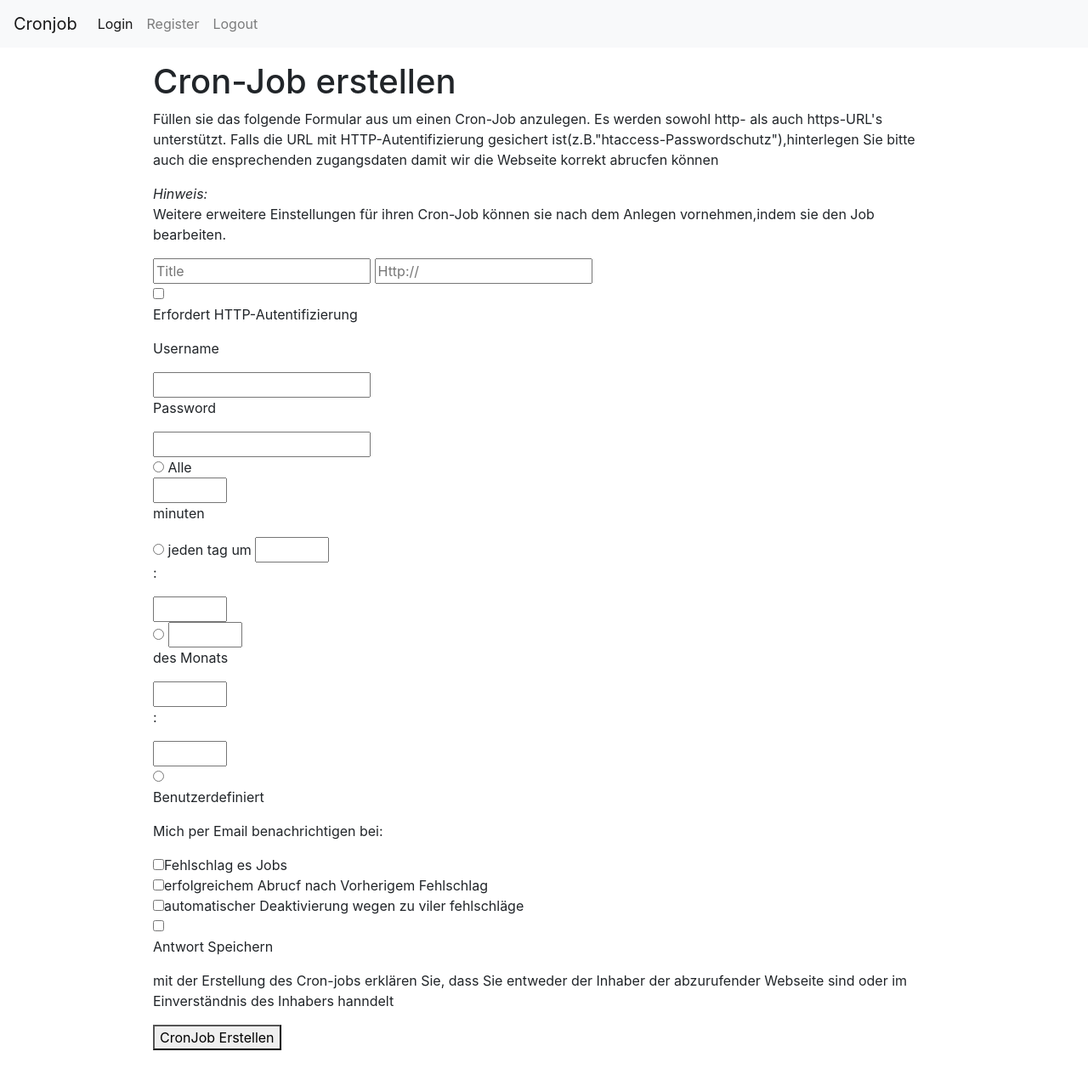
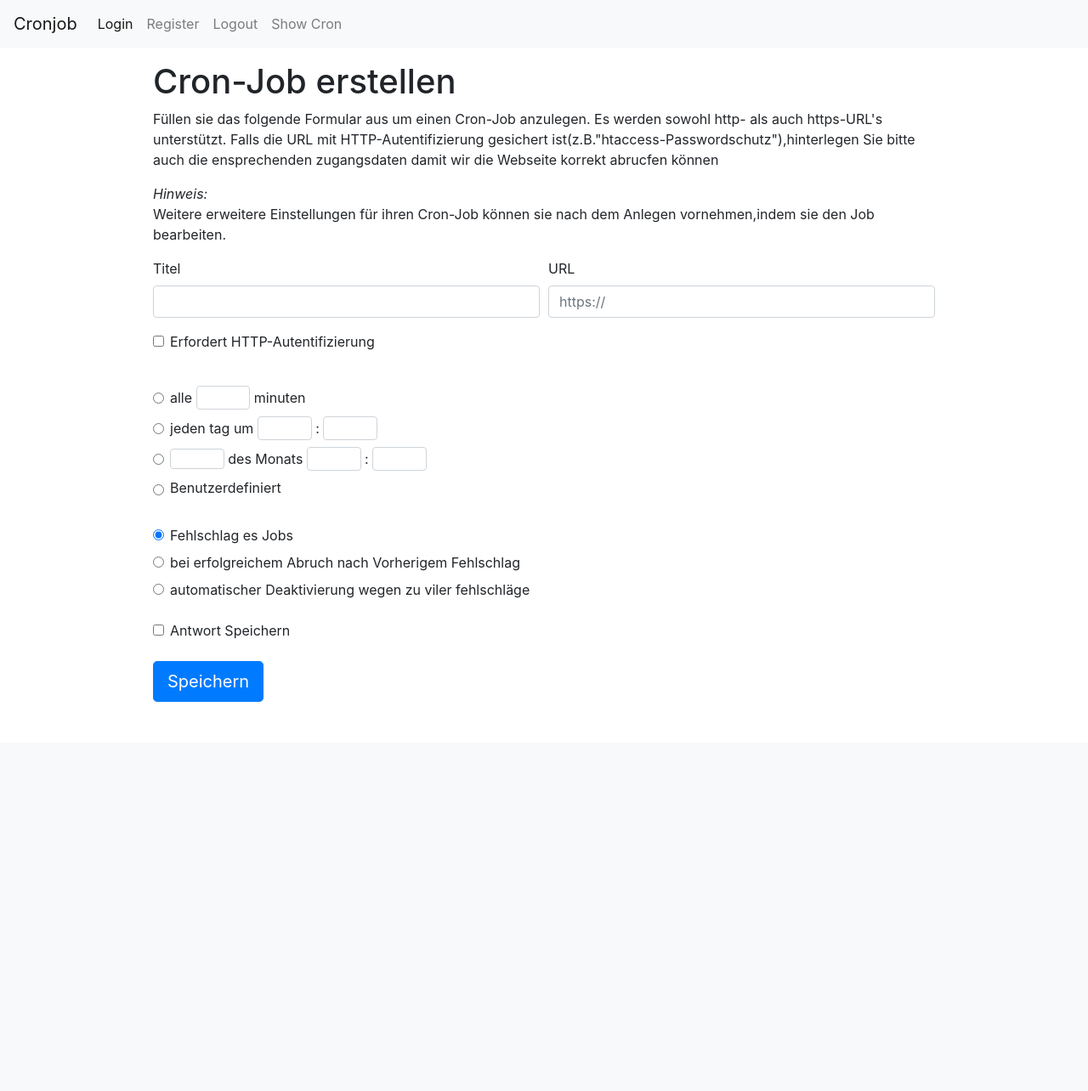
Before and after one commit to emanuele-Canzian/CronJob, a Django app: page / in a window 1280 px wide. Shown: the whole page at 85% size. After the commit the page ends 826 px from the top, so only its background shows below. Run offline with Django 3.2, Linux system fonts and the light colour scheme; a user stored in the database is signed in; some libraries are stand-ins or nearby versions.

Commit message:
finishline

```diff
--- a/Cronjob_Dev/models.py
+++ b/Cronjob_Dev/models.py
@@ -22,5 +22,9 @@ class CronJob(models.Model):
 
     weekday = models.CharField(max_length=30, null=False, default='')
 
+    cronejob = models.CharField(max_length=30, null=True)
+
+
+
     def __str__(self):
-        return f"{self.title} \t - {self.url}"
+        return f"{self.title} - {self.url}"
--- a/Cronjob_Dev/views.py
+++ b/Cronjob_Dev/views.py
@@ -33,9 +33,9 @@ def login_user(request):
     else:
         return render(request, 'Cronjob_Dev/login_user.html', {})
 
+    def cron(request):
 
-def cron(request):
-    return render(request, 'Cronjob_Dev/cron.html')
+        return render(request, 'Cronjob_Dev/cron.html')
 
 
 def register_user(request):
@@ -48,7 +48,7 @@ def register_user(request):
             user = authenticate(username=username, password=password)
             login(request, user)
             messages.success(request, 'u have been registet')
-            return redirect('cron')
+            return redirect('index')
 
     else:
         form = SignUpForm()
@@ -62,8 +62,16 @@ def logout_user(request):
     messages.success(request, 'You have been logout')
     return redirect('index')
 
+def screen(request):
+    all_records = CronJob.objects.all
+    return render(request, 'Cronjob_Dev/screen.html', {'all_records': all_records})
 
-def cron(request):
+
+
+
+
+def index(request):
+
     if request.method == 'POST':
         tablefill = CronJob()
         title = request.POST.get('title')
@@ -81,40 +89,39 @@ def cron(request):
                 enc_password = ''
             if auth == 'on' and username == '' or password == '':
                 messages.error(request, 'wen http aktiviert ist müssen sie einen benutzer und Passwort eingeben')
-                return render(request, 'Cronjob_Dev/cron.html')
+                return render(request, 'Cronjob_Dev/index.html')
         if auth is None:
             auth = False
-
-        print("hallllllllllllllloooooooooooo", auth)
 
         auswahl = request.POST.get('ausführung')
         username = request.POST.get('username')
         password = request.POST.get('password')
-        if auswahl == '1':
+        if auswahl == 'firstbut':
             minute = request.POST.get('min1')
+
             tablefill.minute = minute
-        if auswahl == '2':
+            tablefill.cronejob = minute + " *" + " *" + " *" + " *"
+
+        if auswahl == 'secondbut':
             hour = request.POST.get('hour1')
-            tablefill.hour = hour
             minute = request.POST.get('min2')
-            tablefill.minute = minute
-        if auswahl == '3':
+            tablefill.cronejob = minute + hour + " *" + " *" + " *"
+
+        if auswahl == 'thirdbut':
             day = request.POST.get('day')
-            tablefill.dayOfMonth = day
             hour = request.POST.get('hour2')
-            tablefill.hour = hour
             minute = request.POST.get('min3')
-            tablefill.minute = minute
+            tablefill.cronejob = minute + hour + day + " *" + " *"
 
-        print("HEREE ")
+
+
         tablefill.title = title
         tablefill.url = url
         tablefill.username = username
         tablefill.password = password
         tablefill.auth = auth
-
         tablefill.save()
 
         return render(request, 'Cronjob_Dev/index.html')
     else:
-        return render(request, 'Cronjob_Dev/cron.html')
+        return render(request, 'Cronjob_Dev/index.html')
--- a/Dev_Django/urls.py
+++ b/Dev_Django/urls.py
@@ -9,4 +9,5 @@ urlpatterns = [
     path('login/', views.login_user, name='login'),
     path('logout/', views.logout_user, name="logout"),
     path('register/', views.register_user, name="register"),
+    path('screen/', views.screen, name="screen"),
 ]
--- a/static/Cronjob_Dev/css/style.css
+++ b/static/Cronjob_Dev/css/style.css
@@ -0,0 +1,13 @@
+
+
+.nbc{
+    background-color: #ffffff;
+}
+#border2{
+    display: none;
+}
+.w-15{
+    width: 15% !important;
+    border-radius: .25rem;
+    border: 1px solid #ced4da;
+}
--- /dev/null
+++ b/static/Cronjob_Dev/js/script.js
@@ -0,0 +1,24 @@
+$(document).ready(function () {
+
+    $(function () {
+        $('.radio-button').on('change', function () {
+            var cron = $(this).val();
+            $('.disabled-radio').not('#' + cron).prop('disabled', true);
+            $('.' + cron).prop('disabled', false);
+
+            console.log($('.disabled-radio').not('#' + cron).prop('disabled', true));
+            console.log($('.' + cron).prop('disabled', false));
+        });
+    });
+
+
+});
+
+  function showBorder() {
+        var x = document.getElementById("border2");
+        if (x.style.display === "flex") {
+            x.style.display = "none";
+        } else {
+            x.style.display = "flex";
+        }
+    }
--- a/templates/Cronjob_Dev/base.html
+++ b/templates/Cronjob_Dev/base.html
@@ -2,7 +2,7 @@
 
 
 <!doctype html>
-<html lang="en">
+<html lang="de-CH">
 <head>
     <!-- Required meta tags -->
     <meta charset="utf-8">
@@ -11,7 +11,7 @@
     <!-- Bootstrap CSS -->
     <link rel="stylesheet" href="https://stackpath.bootstrapcdn.com/bootstrap/4.3.1/css/bootstrap.min.css"
           integrity="sha384-ggOyR0iXCbMQv3Xipma34MD+dH/1fQ784/j6cY/iJTQUOhcWr7x9JvoRxT2MZw1T" crossorigin="anonymous">
-    <link rel="stylesheet" href="{% static 'static/Cronjob_Dev/css/style.css' %}">
+    <link rel="stylesheet" href="{% static 'Cronjob_Dev/css/style.css' %}">
     <title>Hello, world!</title>
 </head>
 <body>
@@ -36,6 +36,9 @@
                 <li class="nav-item">
                     <a class="nav-link" href="{% url 'logout' %}">Logout</a>
                 </li>
+                <li class="nav-item">
+                    <a class="nav-link" href="{% url 'screen' %}">Show Cron</a>
+                </li>
             </ul>
             <form class="form-inline my-2 my-lg-0">
             </form>
@@ -57,7 +60,6 @@
                 <li class="nav-item">
                     <a class="nav-link" href="{% url 'register' %}">Register</a>
                 </li>
-
 
 
             </ul>
@@ -88,5 +90,7 @@
 <script src="https://stackpath.bootstrapcdn.com/bootstrap/4.3.1/js/bootstrap.min.js"
         integrity="sha384-JjSmVgyd0p3pXB1rRibZUAYoIIy6OrQ6VrjIEaFf/nJGzIxFDsf4x0xIM+B07jRM"
         crossorigin="anonymous"></script>
+
+<script src="{% static 'Cronjob_Dev/js/script.js' %}"></script>
 </body>
 </html>
--- a/templates/Cronjob_Dev/index.html
+++ b/templates/Cronjob_Dev/index.html
@@ -6,11 +6,11 @@
     {% if user.is_authenticated %}
         <form method="post">
             {% csrf_token %}
-            <div class="container-all">
+            <div>
 
-                <div class="hallo">
+                <div>
                     <h1>Cron-Job erstellen</h1>
-                    <p class="bla">Füllen sie das folgende Formular aus um einen Cron-Job anzulegen. Es werden sowohl
+                    <p>Füllen sie das folgende Formular aus um einen Cron-Job anzulegen. Es werden sowohl
                         http- als auch https-URL's unterstützt. Falls die URL mit HTTP-Autentifizierung gesichert
                         ist(z.B."htaccess-Passwordschutz"),hinterlegen Sie bitte auch die ensprechenden zugangsdaten
                         damit wir die Webseite korrekt abrucfen können</p>
@@ -19,87 +19,157 @@
                             vornehmen,indem sie den Job bearbeiten.</p>
                     </div>
                 </div>
+                <!--Titel und Url -->
 
-                <div class="container1">
-                    <input type="text" name="title" placeholder="Title" class="title1">
-                    <input type="text" name="url" placeholder="Http://" class="title1">
+                <div class="form-row">
+                    <div class="form-group col-md-6">
+                        <label for="titlecon">Titel</label>
+                        <input type="text" class="form-control" id="titlecon" name="title">
+                    </div>
+                    <div class="form-group col-md-6">
+                        <label for="urlcon">URL</label>
+                        <input type="url" class="form-control" id="urlcon" placeholder="https://" name="url">
+                    </div>
                 </div>
-                <div class="container2">
-                    <div class="autent">
-                        <input type="checkbox" class="checkboxx" name="auth" value="on">
-                        <p>Erfordert HTTP-Autentifizierung</p>
-                    </div>
-                    <div class="containerim">
-                        <div class="flosidee1">
-                            <p>Username</p>
-                            <input type="text" name="username" class="sla">
-                        </div>
-                        <div class="flosidee2">
-                            <p>Password</p>
-                            <input type="text" name="password" class="sla">
+
+
+                <!-- Erfordert Authentifizierung-->
+                <div class="form-group row">
+                    <div class="col-md-6">
+                        <div class="form-check">
+                            <input class="form-check-input" type="checkbox" id="gridCheck1" onclick="showBorder()">
+                            <label class="form-check-label" for="gridCheck1" name="auth" value="on">
+                                Erfordert HTTP-Autentifizierung
+                            </label>
                         </div>
                     </div>
                 </div>
-                <div class="container3">
-                    <div class="firstAusführung">
-                        <input type="radio" name="ausführung" class="abstand" value="1"> Alle
-                        <div>
-                            <input class="number" name="min1" type="number" max="59" min="0" id="minfield">
-                            <p>minuten</p>
-                        </div>
-                    </div>
+
+                <script>
+
+                </script>
+
+                <!--Username und Passwort-->
 
 
-                    <div class="secondAusführung">
-                        <input type="radio" name="ausführung" class="abstand" value="2"> jeden tag um
-                        <input class="number" name="hour1" type="number" max="24" min="0" id="hourfield">
-                        <p>:</p>
-                        <input class="number" name="min2" type="number" max="59" min="0" id="minfield">
-
+                <div class="form-row visability" id="border2">
+                    <div class="form-group col-md-6">
+                        <label for="usercon">Username</label>
+                        <input type="text" class="form-control" id="usercon" name="username">
                     </div>
-
-                    <div class="thirdAusführung">
-                        <input type="radio" name="ausführung" class="abstand" value="3">
-                        <input class="number" name="day" type="number" max="31" min="0" id="dayfield">
-                        <p>des Monats</p>
-                        <input class="number" name="hour2" type="number" max="24" min="0" id="hourfield">
-                        <p>:</p>
-                        <input class="number" name="min3" type="number" max="59" min="0" id="minfield">
-                    </div>
-
-                    <div class="fourthAusführung">
-                        <input type="radio" name="ausführung" class="abstand" value="4">
-                        <P>Benutzerdefiniert</P>
+                    <div class="form-group col-md-6">
+                        <label for="pwcon">Password</label>
+                        <input type="password" class="form-control" id="pwcon" name="password">
                     </div>
                 </div>
 
-                <div class="container4">
-                    <div class="benachrchtigung">
-                        <p class="thelast">Mich per Email benachrichtigen bei:</p>
-                        <div class="ben"><input type="checkbox" class="inline1"><span
-                                class="inline">Fehlschlag es Jobs</span></div>
-                        <div class="ben"><input type="checkbox" class="inline1"><span class="inline">erfolgreichem Abrucf nach Vorherigem Fehlschlag</span>
+                <br>
+                <!-- Ausführung-->
+
+                <div class="row-form">
+                    <div class="row-md-6">
+                        <!-- 1.radio Button-->
+                        <div class="form-check col-md-6  " style="vertical-align: middle;">
+                            <input class="form-check-input mt-2 radio-button" type="radio" name="ausführung"
+                                   value="firstBtn"
+                                   id="firstcron">
+                            alle
+                            <input class="disabled-radio firstBtn w-15" name="min1" type="number" max="59" min="0"
+                                   id="firstMin">
+                            minuten
                         </div>
-                        <div class="ben"><input type="checkbox" class="inline1"><span class="inline">automatischer Deaktivierung wegen zu viler fehlschläge</span>
+
+                        <!--2.radio Button-->
+
+                        <div class="form-check col-md-6 mt-2">
+
+                            <input class="form-check-input mt-2 radio-button" type="radio" name="ausführung"
+                                   value="secondBtn"
+                                   id="secondcron">
+                            jeden tag um
+                            <input class="disabled-radio secondBtn w-15" name="hour1" type="number" max="24" min="0"
+                                   id="secondHour">
+                            :
+                            <input class="disabled-radio secondBtn w-15" name="min2" type="number" max="59" min="0"
+                                   id="secondMin">
+                        </div>
+
+
+                        <!-- 3.radio Button-->
+                        <div class="form-check col-md-6 mt-2">
+                            <input class="form-check-input mt-2 radio-button" type="radio" name="ausführung"
+                                   value="thirdbut"
+                                   id="thirdcron">
+                            <input class="disabled-radio thirdbut h-25 w-15" name="day" type="number" max="31" min="0"
+                                   id="thirdDay">
+                            des Monats
+                            <input class="disabled-radio thirdbut w-15" name="hour2" type="number" max="24" min="0"
+                                   id="thirdHour">
+                            :
+                            <input class="disabled-radio thirdbut w-15" name="min3" type="number" max="59" min="0"
+                                   id="thirdMin">
+
+                        </div>
+                        <!-- 4.radio Button-->
+                        <div class="form-check col-md-6 mt-2">
+                            <input class="form-check-input mt-2 radio-button" type="radio" name="ausführung"
+                                   value="fourthbut"
+                                   id="fourthcron">
+                            Benutzerdefiniert
+
                         </div>
                     </div>
                 </div>
-                <div class="container5">
-                    <div class="allgemein">
-                        <input type="checkbox" class="inline">
-                        <p class="inline">Antwort Speichern</p>
+
+                <br>
+                <!-- Benachrichtigung-->
+
+                <div class="row-form">
+                    <div class="row-md-6">
+
+                        <div class="form-check col-md-8 mt-2">
+                            <input class="form-check-input" type="radio" name="gridRadios1" value="firstbut"
+                                   id="firstrad" checked>
+                            Fehlschlag es Jobs
+                        </div>
+
+
+                        <div class="form-check col-md-8 mt-2">
+
+                            <input class="form-check-input" type="radio" name="gridRadios1" value="secondbut"
+                                   id="secondrad">
+                            bei erfolgreichem Abruch nach Vorherigem Fehlschlag
+                        </div>
+
+
+                        <div class="form-check col-md-8 mt-2">
+                            <input class="form-check-input" type="radio" name="gridRadios1" value="thirdbut"
+                                   id="thirdcrad">
+                            automatischer Deaktivierung wegen zu viler fehlschläge
+                        </div>
+
                     </div>
                 </div>
-                <p>mit der Erstellung des Cron-jobs erklären Sie, dass Sie entweder der Inhaber der abzurufender
-                    Webseite sind oder im Einverständnis des Inhabers hanndelt</p>
-                <button name="button" class="button" type="submit">CronJob Erstellen</button>
-
-            </div>
+                <br>
+                <!-- Antwort SPeichern-->
+                <div class="form-group row">
+                    <div class="col-md-6">
+                        <div class="form-check">
+                            <input class="form-check-input" type="checkbox" id="gridCheck2">
+                            <label class="form-check-label" for="gridCheck1" name="auth" value="on">
+                                Antwort Speichern
+                            </label>
+                        </div>
+                    </div>
+                </div>
+                <div class="row-md-6 mt-4">
+                    <button type="submit" class="btn btn-primary btn-lg">Speichern</button>
+                </div>
             </div>
         </form>
     {% else %}
 
-        <h1 class="text-center">Hello my little Turtles</h1>
+        <h1 class="text-center">Make ur Cronjob</h1>
         <div>
             <img src="static/Cronjob_dev/img/clock.jpg" class="img-fluid" alt="Responsive image"></img>
         </div>
```
Also changed, not shown: templates/Cronjob_Dev/login_user.html (+11 -5 lines), templates/Cronjob_Dev/screen.html (added, +26 -0 lines), Cronjob_Dev/migrations/0003_auto_20191011_1212.py (added), db.sqlite3.
